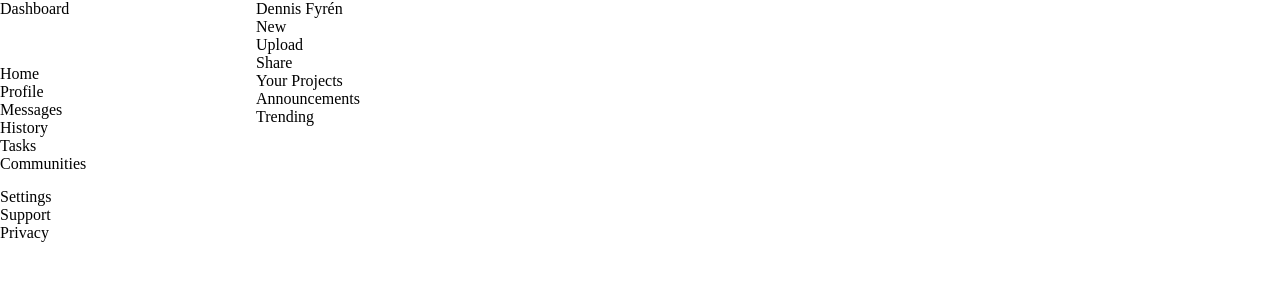
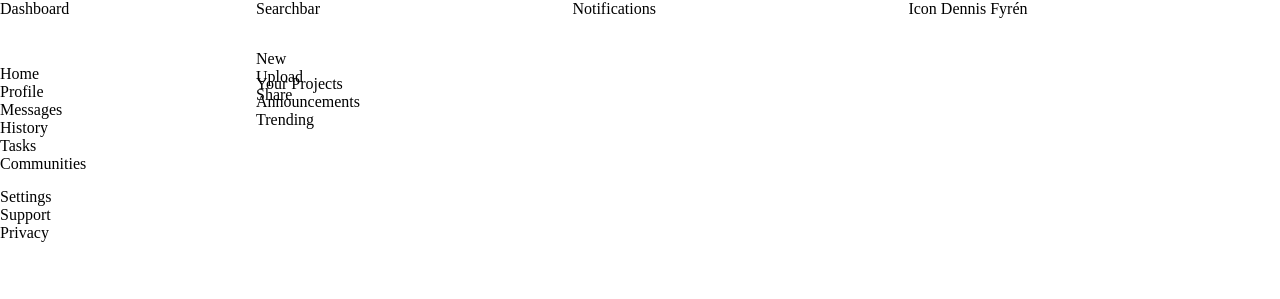
Before and after one commit to dennisfyren/admin-dashboard, a plain HTML site: page index.html in a window 1280 px wide. Drawn offline with Linux system fonts and the light colour scheme.

Commit message:
Continued layout

```diff
--- a/index.html
+++ b/index.html
@@ -34,10 +34,14 @@
     </div>
     <div class="content">
       <div class="header">
-        <div class="search-bar"></div>
-        <div class="notifications"></div>
+        <div class="search-bar">
+          <p>Searchbar</p>
+        </div>
+        <div class="notifications">
+          <p>Notifications</p>
+        </div>
         <div class="profile">
-          <p>Dennis Fyrén</p>
+          <p>Icon Dennis Fyrén</p>
         </div>
       </div>
       <div class="menu">
--- a/style.css
+++ b/style.css
@@ -25,4 +25,21 @@
 }
 .content {
   grid-area: 1/2/2/3;
+  display: grid;
+  grid-template-columns: 1fr;
+  grid-template-rows: 50px 25px 1fr;
 }
+.header {
+  grid-area: 1/1/2/2;
+  display: grid;
+  grid-auto-flow: column;
+}
+.menu {
+  grid-area: 2/1/3/2;
+}
+.menu-buttons {
+  display: grid;
+}
+.article {
+  grid-area: 3/1/4/2;
+}
```
